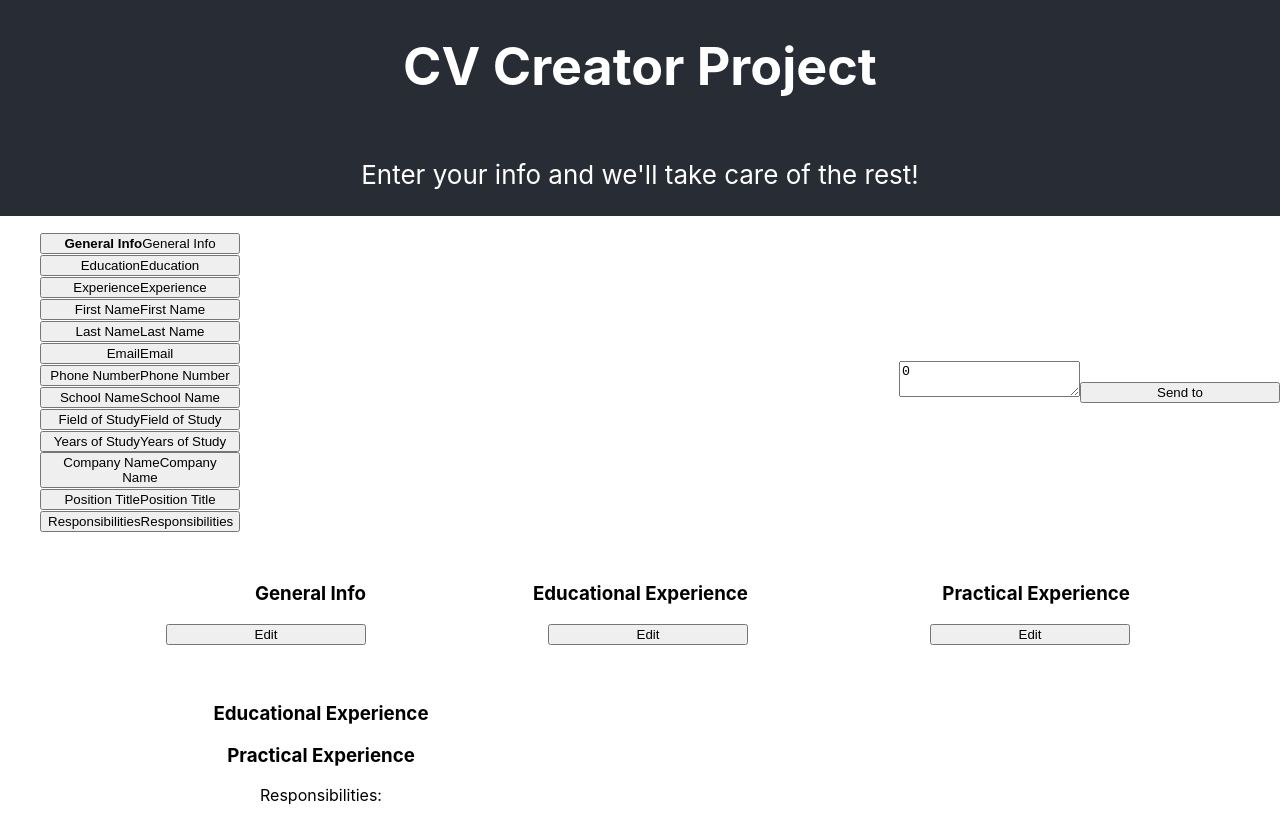
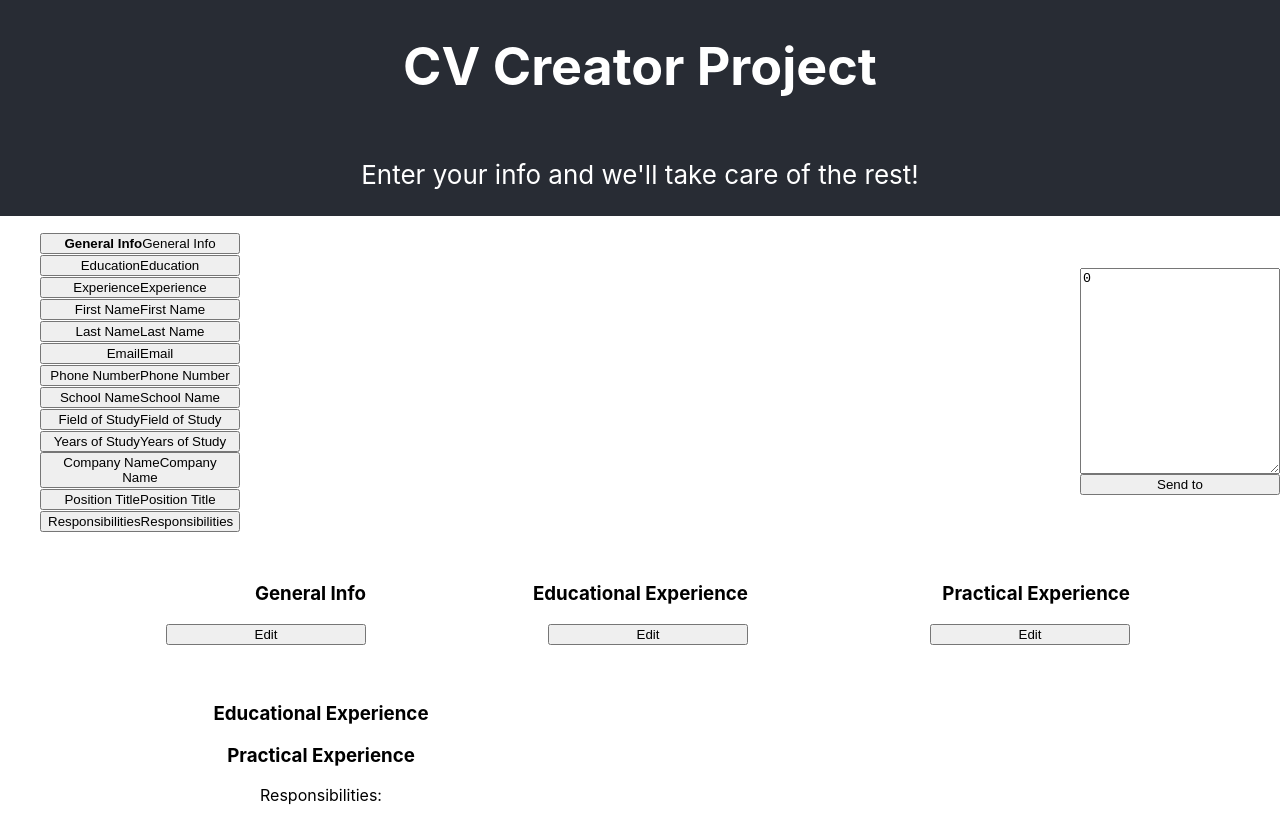
Before and after one commit to pinkx-xlink/cv-application-project, a React (Create React App) app in the folder cv-app-project/: page / in a window 1280 px wide. Built offline with nearby package versions, Linux system fonts and the light colour scheme.

Commit message:
Create Text.css and increase textarea height

```diff
--- a/cv-app-project/src/components/Text.js
+++ b/cv-app-project/src/components/Text.js
@@ -1,4 +1,5 @@
 import { useState } from "react";
+import '../styles/Text.css'
 
 export default function Text({inputField, message, dispatch}) {
     return (
--- /dev/null
+++ b/cv-app-project/src/styles/Text.css
@@ -0,0 +1,9 @@
+.text {
+    display: flex;
+    flex-direction: column;
+    justify-content: space-between;
+}
+
+textarea {
+    height: 200px;
+}
```
